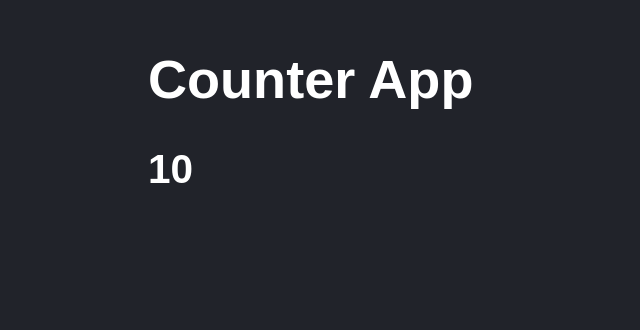
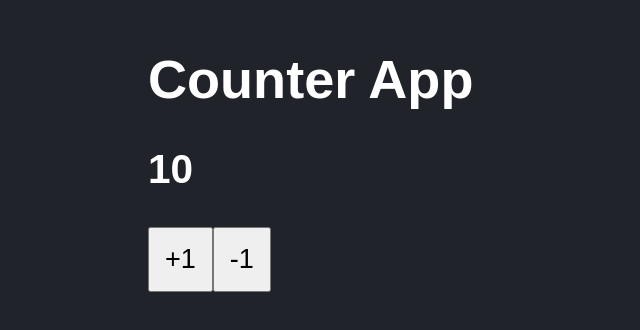
Before and after one commit to LuisVasquez23/curso-react, a React (Vite) app in the folder 03-counter-app/: page / in a window 1280 px wide. Shown: the part 136-466 px from the top of the page, without its empty margins (0-640 px from the left). Built offline with nearby package versions, Linux system fonts and the light colour scheme.

Commit message:
Added click event

```diff
--- a/03-counter-app/src/components/CounterApp.jsx
+++ b/03-counter-app/src/components/CounterApp.jsx
@@ -1,10 +1,17 @@
+import { func } from "prop-types";
 import { PropTypes } from "prop-types";
 
 const CounterApp = ({ counter }) => {
+  const handleAdd = () => {};
+
+  const handleSubstract = () => {};
+
   return (
     <>
       <h1>Counter App</h1>
       <h2>{counter}</h2>
+      <button onClick={handleAdd}>+1</button>
+      <button onClick={handleSubstract}>-1</button>
     </>
   );
 };
--- a/03-counter-app/src/style.css
+++ b/03-counter-app/src/style.css
@@ -5,3 +5,9 @@ html, body{
     font-size: 1.3rem;
     padding: 70px;
 }
+
+
+button{
+    padding: 15px;
+    font-size: 1.3rem;
+}
```
